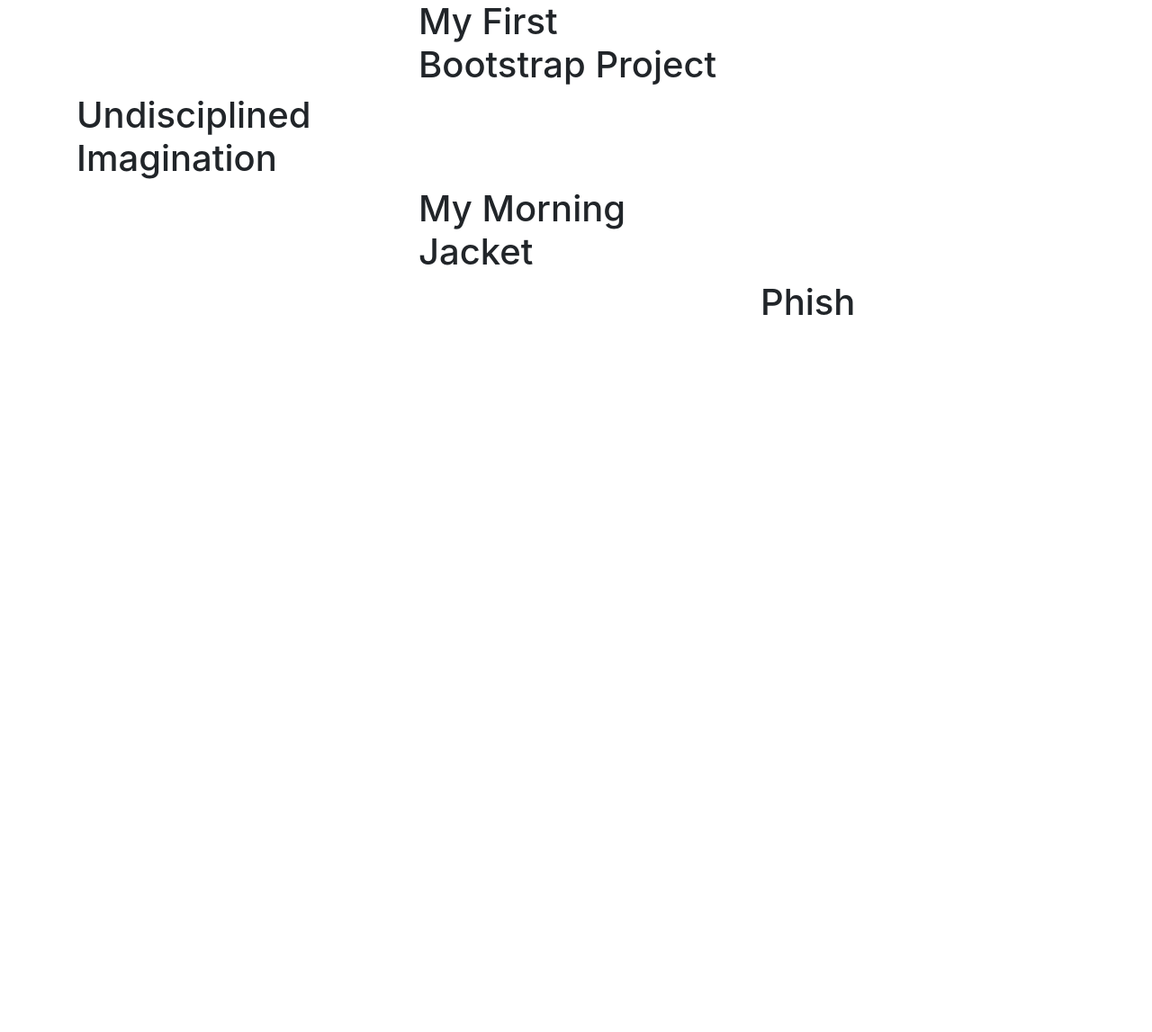
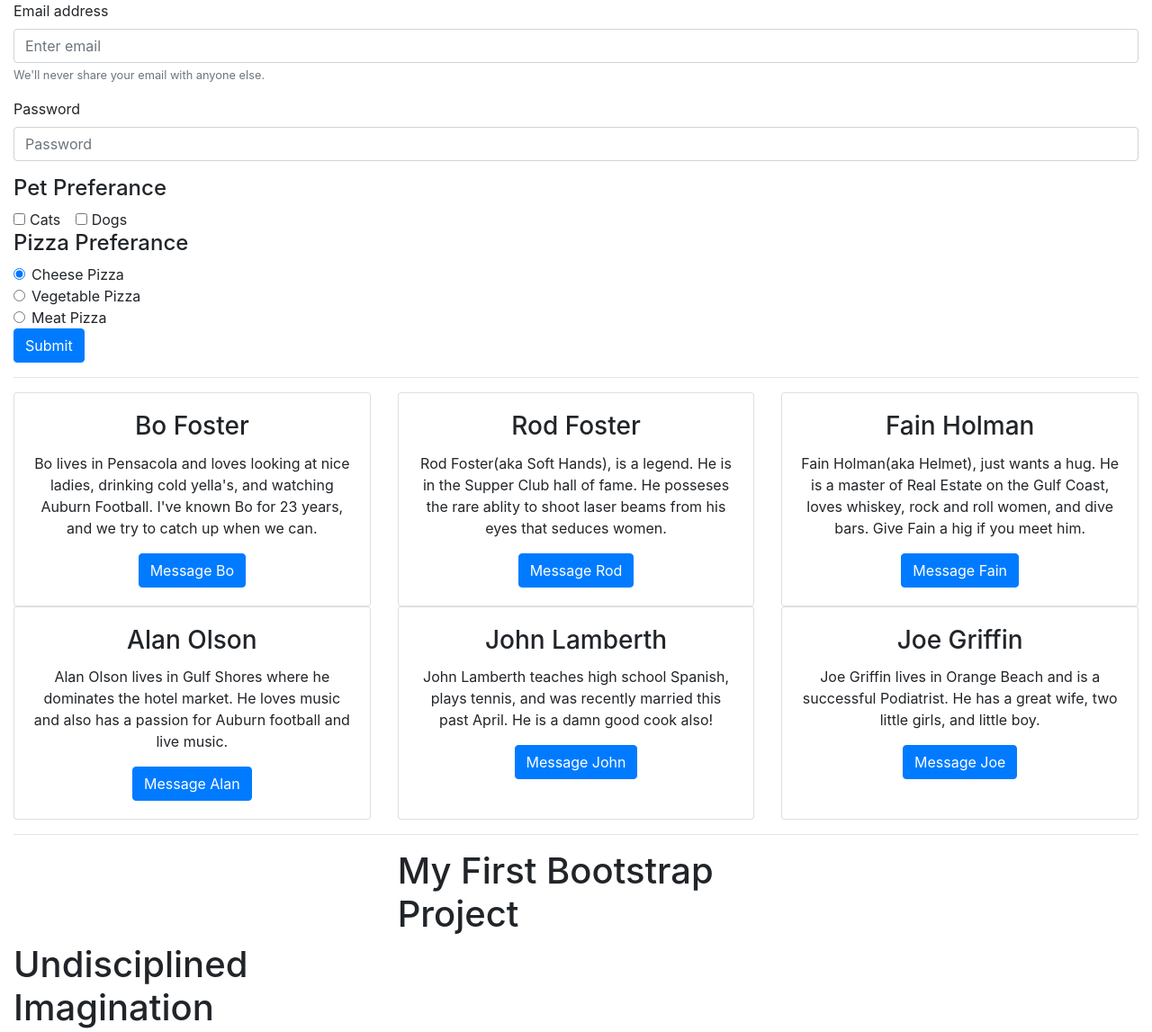
Before and after one commit to AzorAhai74/Bootstrap-4-Drills, a plain HTML site: page index.html in a window 1280 px wide. Shown: the top 1147 px of the page at 90% size. Before the commit the page ends 800 px from the top, so only its background shows below. Drawn offline with nearby package versions, Linux system fonts and the light colour scheme.

Commit message:
Finished Bootstrap-4-Drills

```diff
--- a/index.html
+++ b/index.html
@@ -9,13 +9,116 @@
     <style href="styles.css"></style>
 </head>
 <body>
-<div class="container">
-        <div class="row">
-            <div class="col-4"></div>
-            <div class="col-4">
-                <h1>My First Bootstrap Project</h1>
+    <div class="container-fluid">
+    <form>
+        <div class="form-group">
+            <label for="exampleInputEmail1">Email address</label>
+            <input type="email" class="form-control" id="exampleInputEmail1" aria-describedby="emailHelp" placeholder="Enter email">
+            <small id="emailHelp" class="form-text text-muted">We'll never share your email with anyone else.</small>
+        </div>
+        <div class="form-group">
+            <label for="exampleInputPassword1">Password</label>
+            <input type="password" class="form-control" id="exampleInputPassword1" placeholder="Password">
+        </div>
+        <h4>Pet Preferance</h4>
+        <div class="form-check form-check-inline">
+            <input type="checkbox" class="form-check-input" id="exampleCheck1">
+            <label class="form-check-label" for="inlineCheckbox1">Cats</label>
+        </div>
+        <div class="form-check form-check-inline">
+            <input type="checkbox" class="form-check-input" id="exampleCheck1">
+            <label class="form-check-label" for="inlineCheckbox2">Dogs</label>
+        </div>
+        <h4>Pizza Preferance</h4>
+        <div class="form-check">
+            <input class="form-check-input" type="radio" name="exampleRadios" id="exampleRadios1" value="option1" checked>
+            <label class="form-check-label" for="exampleRadios1">
+                Cheese Pizza
+            </label>
+        </div>
+        <div class="form-check">
+            <input class="form-check-input" type="radio" name="exampleRadios" id="exampleRadios2" value="option2">
+            <label class="form-check-label" for="exampleRadios2">
+                Vegetable Pizza
+            </label>
+        </div>
+        <div class="form-check">
+            <input class="form-check-input" type="radio" name="exampleRadios" id="exampleRadios3" value="option3">
+            <label class="form-check-label" for="exampleRadios3">
+                Meat Pizza
+            </label>
+        </div>
+        <div>
+            <button type="submit" class="btn btn-primary">Submit</button>
+        </div>
+    </form>
+<hr>
+    <div class="row">
+        <div class="col">
+            <div class="card text-center h-100">
+                <div class="card-body">
+                    <h3 class="card-title">Bo Foster</h3>
+                    <p class="card-text">Bo lives in Pensacola and loves looking at nice ladies, drinking cold yella's, and watching Auburn Football. I've known Bo for 23 years, and we try to catch up when we can.</p>
+                    <a href="#" class="btn btn-primary">Message Bo</a>
+                </div>
             </div>
-            <div class="col-4"></div>
+        </div>
+        <div class="col">
+            <div class="card text-center h-100">
+                <div class="card-body">
+                    <h3 class="card-title">Rod Foster</h3>
+                    <p class="card-text">Rod Foster(aka Soft Hands), is a legend. He is in the Supper Club hall of fame. He posseses the rare ablity to shoot laser beams from his eyes that seduces women.</p>
+                    <a href="#" class="btn btn-primary">Message Rod</a>
+                </div>
+            </div>
+        </div>
+        <div class="col">
+            <div class="card text-center h-100">
+                <div class="card-body">
+                    <h3 class="card-title">Fain Holman</h3>
+                    <p class="card-text">Fain Holman(aka Helmet), just wants a hug. He is a master of Real Estate on the Gulf Coast, loves whiskey, rock and roll women, and dive bars. Give Fain a hig if you meet him.</p>
+                    <a href="#" class="btn btn-primary">Message Fain</a>
+                </div>
+            </div>
+        </div>
+    </div>
+    <div class="row">
+        <div class="col">
+            <div class="card text-center h-100">
+                <div class="card-body">
+                    <h3 class="card-title">Alan Olson</h3>
+                    <p class="card-text">Alan Olson lives in Gulf Shores where he dominates the hotel market. He loves music and also has a passion for Auburn football and live music.</p>
+                    <a href="#" class="btn btn-primary">Message Alan</a>
+                </div>
+            </div>
+        </div>
+        <div class="col">
+            <div class="card text-center h-100">
+                <div class="card-body">
+                    <h3 class="card-title">John Lamberth</h3>
+                    <p class="card-text">John Lamberth teaches high school Spanish, plays tennis, and was recently married this past April. He is a damn good cook also!</p>
+                    <a href="#" class="btn btn-primary">Message John</a>
+                </div>
+            </div>
+        </div>
+        <div class="col">
+            <div class="card text-center h-100">
+                <div class="card-body">
+                    <h3 class="card-title">Joe Griffin</h3>
+                    <p class="card-text">Joe Griffin lives in Orange Beach and is a successful Podiatrist. He has a great wife, two little girls, and little boy.</p>
+                    <a href="#" class="btn btn-primary">Message Joe</a>
+                </div>
+            </div>
+        </div>
+    </div>
+<hr>
+</form>
+    <div class="row">
+        <div class="col"></div>
+        <div class="col">
+            <h1>My First Bootstrap Project</h1>
+        </div>
+        <div class="col"></div>
         </div>
         <div class="row justify-content-start">
             <div class="col-4">
@@ -29,10 +132,10 @@
         </div>
         <div class="row justify-content-end">
             <div class="col-4">
-                <h1>Phish</h1>
+            <h1>Phish</h1>
             </div>
         </div>
-</div>
+    </div>
 <script src="https://code.jquery.com/jquery-3.2.1.slim.min.js" integrity="sha384-KJ3o2DKtIkvYIK3UENzmM7KCkRr/rE9/Qpg6aAZGJwFDMVNA/GpGFF93hXpG5KkN" crossorigin="anonymous"></script>
 <script src="https://cdnjs.cloudflare.com/ajax/libs/popper.js/1.12.9/umd/popper.min.js" integrity="sha384-ApNbgh9B+Y1QKtv3Rn7W3mgPxhU9K/ScQsAP7hUibX39j7fakFPskvXusvfa0b4Q" crossorigin="anonymous"></script>
 <script src="https://maxcdn.bootstrapcdn.com/bootstrap/4.0.0/js/bootstrap.min.js" integrity="sha384-JZR6Spejh4U02d8jOt6vLEHfe/JQGiRRSQQxSfFWpi1MquVdAyjUar5+76PVCmYl" crossorigin="anonymous"></script>
```
